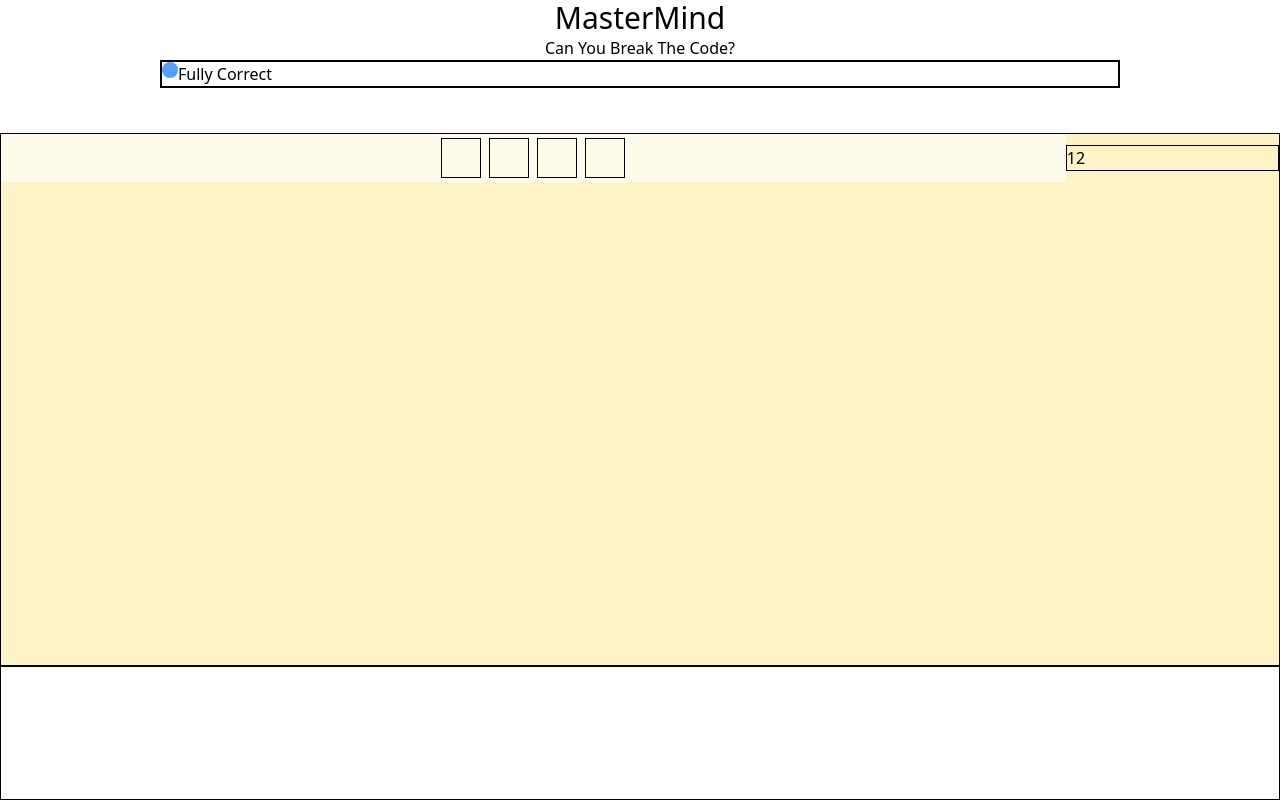
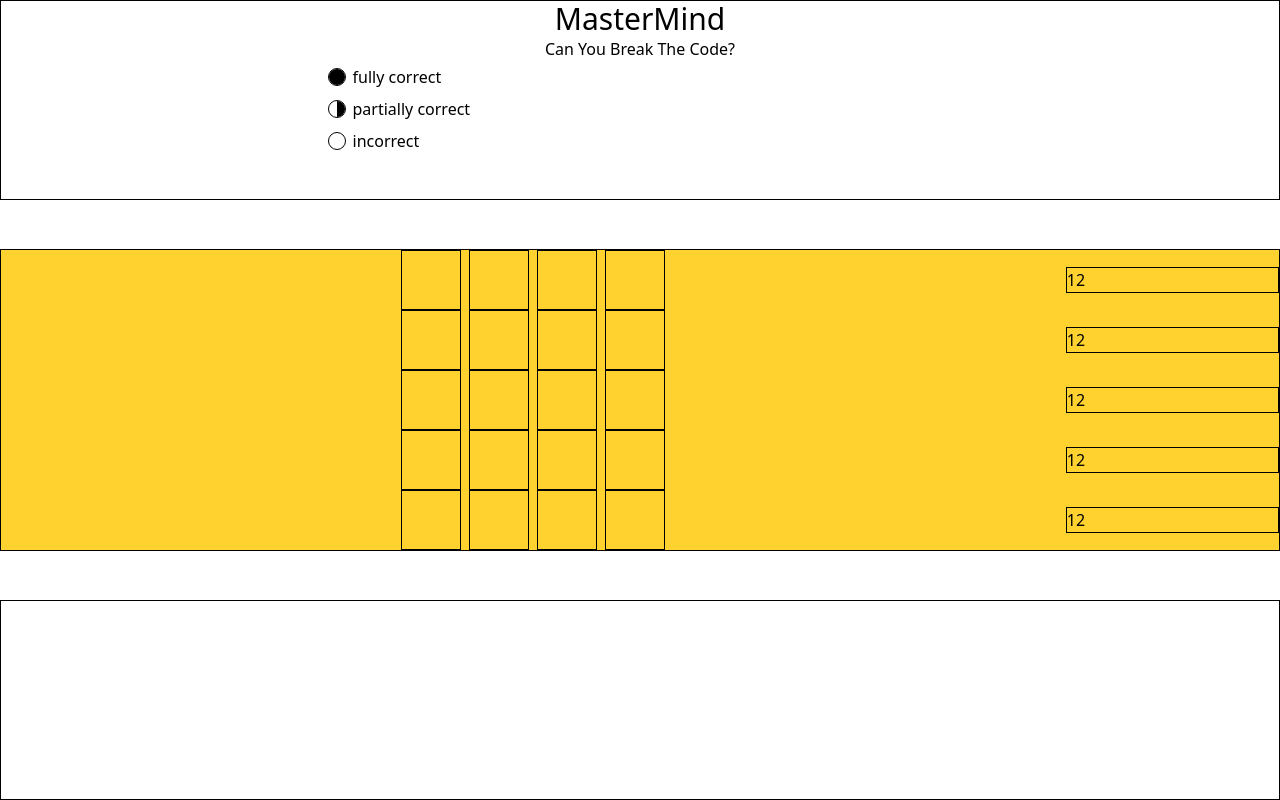
Before and after one commit to raworiginal/mastermind-react, a React (Vite) app: page / in a window 1280 px wide. Built offline with nearby package versions, Linux system fonts and the light colour scheme.

Commit message:
completed the header outline

```diff
--- a/src/components/GameGrid.jsx
+++ b/src/components/GameGrid.jsx
@@ -1,9 +1,12 @@
 import GameRow from "./GameRow";
 
 const GameGrid = () => {
+	const rows = Array.from({ length: 5 });
 	return (
-		<section className="border h-full bg-amber-100">
-			<GameRow />
+		<section className="border flex flex-col">
+			{rows.map((_, idx) => (
+				<GameRow key={idx} />
+			))}
 		</section>
 	);
 };
--- a/src/components/GameRow.jsx
+++ b/src/components/GameRow.jsx
@@ -1,11 +1,11 @@
 const GameRow = () => {
+	const squares = Array.from({ length: 4 });
 	return (
-		<div className="flex justify-center items-center">
-			<section className="flex flex-row justify-center w-full bg-amber-50">
-				<div className="border m-1 w-10 h-10"></div>
-				<div className="border m-1 w-10 h-10"></div>
-				<div className="border m-1 w-10 h-10"></div>
-				<div className="border m-1 w-10 h-10"></div>
+		<div className="flex justify-center items-center h-full bg-amber-300">
+			<section className="flex flex-row justify-center gap-2 w-full">
+				{squares.map((_, idx) => (
+					<div key={idx} className="border h-15 aspect-square"></div>
+				))}
 			</section>
 			<section className="flex border w-1/5">
 				<div>1</div>
--- a/src/components/Header.jsx
+++ b/src/components/Header.jsx
@@ -1,14 +1,23 @@
 const Header = () => {
+	const legend = [
+		{ pegColor: "bg-black", text: "fully correct" },
+		{
+			pegColor: "bg-gradient-to-r from-white from-50% to-black to-50%",
+			text: "partially correct",
+		},
+		{ pegColor: "bg-white", text: "incorrect" },
+	];
 	return (
-		<header className="flex flex-col items-center h-1/4">
+		<header className="flex flex-col border items-center h-1/4">
 			<h1 className="text-3xl">MasterMind</h1>
 			<p>Can You Break The Code?</p>
-			<section className="border w-3/4">
-				<div className="flex border flex-row item">
-					<div className="w-4 h-4 bg-blue-400 rounded-full"></div>
-					<p>Fully Correct</p>
-				</div>
-			</section>
+			{legend.map((item, idx) => (
+				<section key={idx} className="flex w-1/2 items-center">
+					<div
+						className={`${item.pegColor} h-4 w-4 rounded-full outline m-2`}></div>
+					<p className={``}>{item.text}</p>
+				</section>
+			))}
 		</header>
 	);
 };
```
